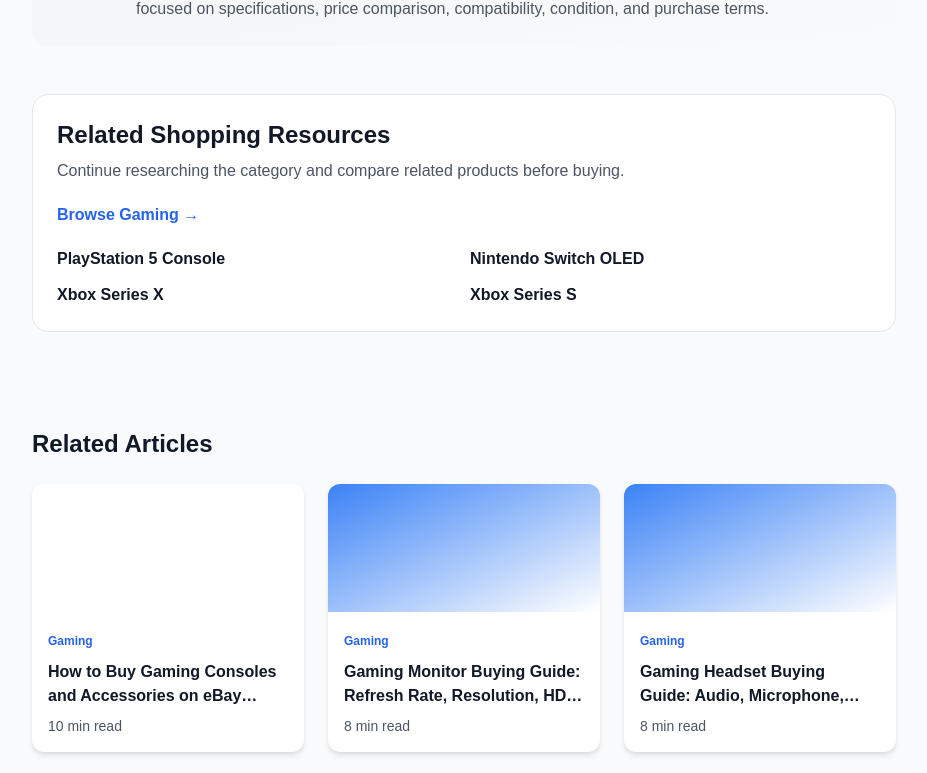
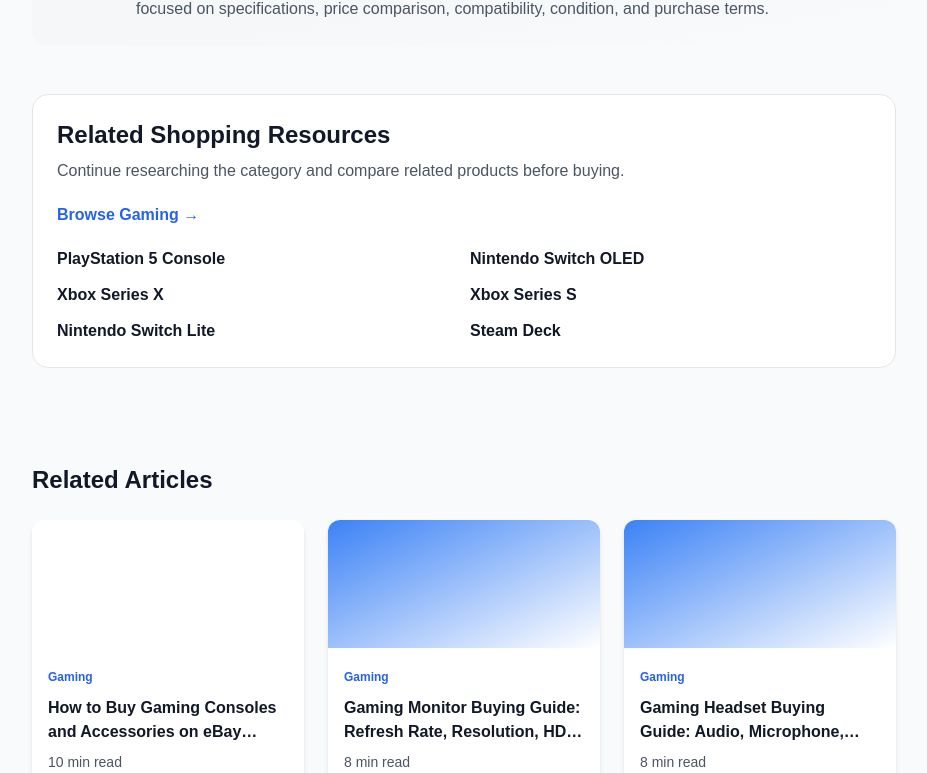
Before and after one commit to SamoTech/ebay-store, a Next.js app: page /blog/1080p-vs-1440p-vs-4k-gaming-monitors in a window 1280 px wide. Shown: the part 3107-3880 px from the top of the page, without its empty margins (176-1103 px from the left). Built offline with nearby package versions, Linux system fonts and the light colour scheme; no server answers.

Commit message:
feat: add multi-category resources to shopping guides

```diff
--- a/app/blog/[slug]/page.tsx
+++ b/app/blog/[slug]/page.tsx
@@ -101,9 +101,16 @@ export default async function BlogPostPage({ params }: BlogPostPageProps) {
   const linkedCategory = categorySlug
     ? categories.find((category) => category.slug === categorySlug)
     : undefined;
-  const linkedProducts = linkedCategory
-    ? allProducts.filter((product) => product.category.toLowerCase() === linkedCategory.name.toLowerCase()).slice(0, 4)
-    : [];
+  const resourceCategories = (post.relatedCategorySlugs ?? (categorySlug ? [categorySlug] : []))
+    .map((slug) => categories.find((category) => category.slug === slug))
+    .filter((category): category is (typeof categories)[number] => Boolean(category));
+  const linkedProducts = resourceCategories.length > 0
+    ? allProducts
+        .filter((product) => resourceCategories.some((category) => product.category.toLowerCase() === category.name.toLowerCase()))
+        .slice(0, 6)
+    : linkedCategory
+      ? allProducts.filter((product) => product.category.toLowerCase() === linkedCategory.name.toLowerCase()).slice(0, 4)
+      : [];
 
   const breadcrumbSchema = generateBreadcrumbSchema([
     { name: 'Home', url: absoluteUrl('/') },
@@ -289,14 +296,26 @@ export default async function BlogPostPage({ params }: BlogPostPageProps) {
             <p className="mt-2 text-gray-600 dark:text-gray-400">
               Continue researching the category and compare related products before buying.
             </p>
-            {linkedCategory && (
+            {resourceCategories.length > 0 ? (
+              <div className="mt-5 flex flex-wrap gap-3">
+                {resourceCategories.map((category) => (
+                  <Link
+                    key={category.slug}
+                    href={`/category/${category.slug}`}
+                    className="inline-flex font-semibold text-blue-600 dark:text-blue-400 hover:underline"
+                  >
+                    Browse {category.name} →
+                  </Link>
+                ))}
+              </div>
+            ) : linkedCategory ? (
               <Link
                 href={`/category/${linkedCategory.slug}`}
                 className="mt-5 inline-flex font-semibold text-blue-600 dark:text-blue-400 hover:underline"
               >
                 Browse {linkedCategory.name} →
               </Link>
-            )}
+            ) : null}
             {linkedProducts.length > 0 && (
               <ul className="mt-5 grid sm:grid-cols-2 gap-3">
                 {linkedProducts.map((product) => (
```
